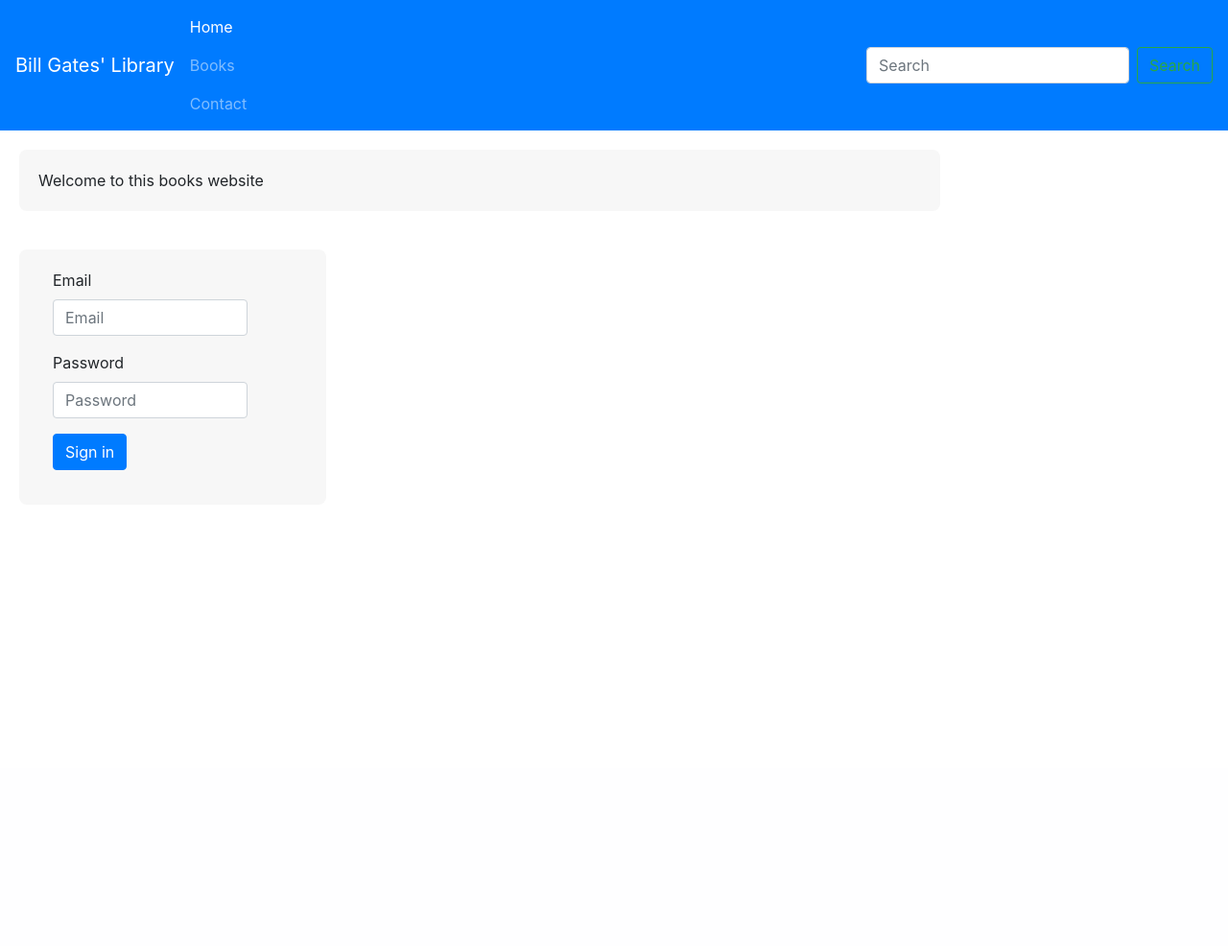
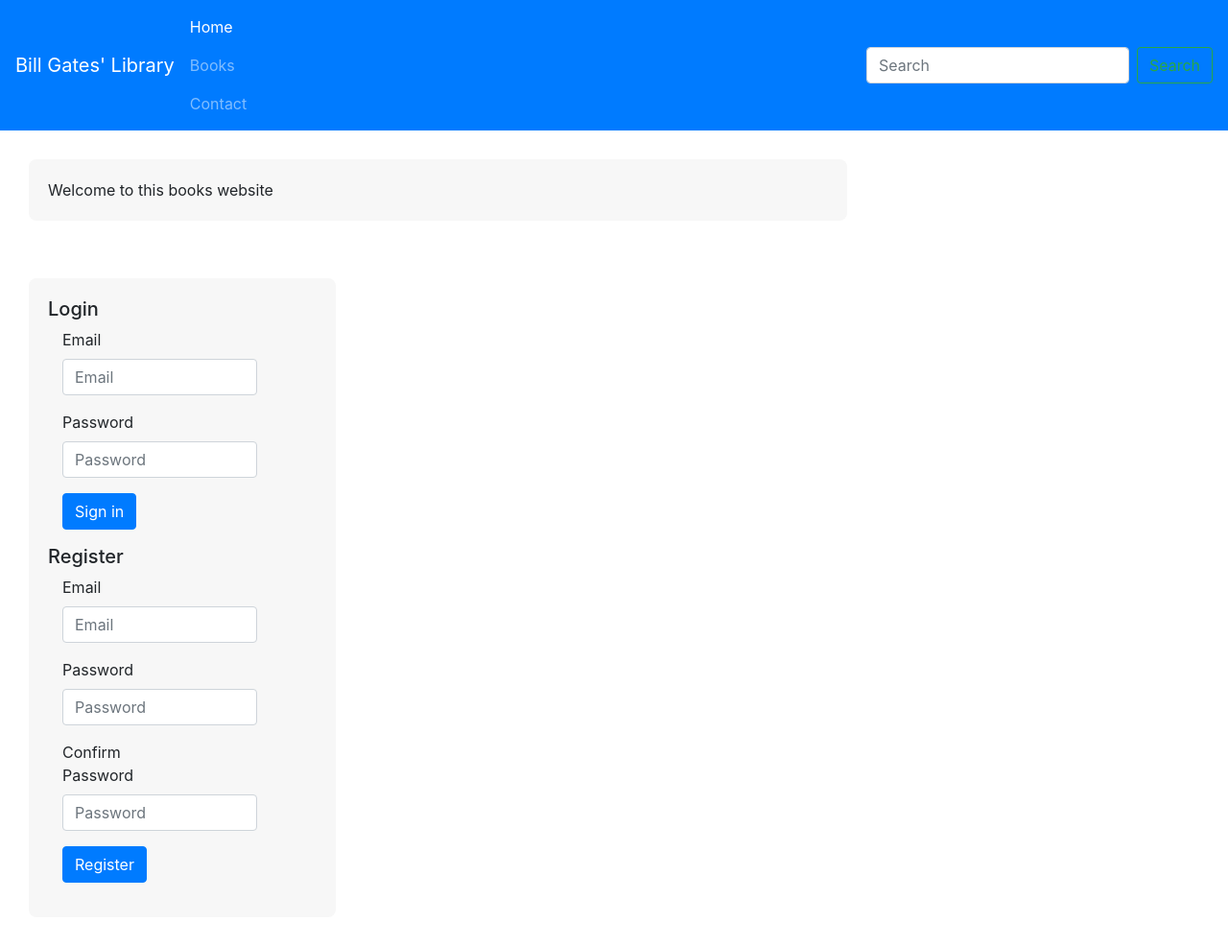
Before and after one commit to tomdevalk1997/project1, a Flask app: page /books in a window 1280 px wide. Shown: the whole page at 96% size. Before the commit the page ends 490 px from the top, so only its background shows below. Run offline with Flask 2, Linux system fonts and the light colour scheme; some libraries are stand-ins or nearby versions.

Commit message:
Added register form and column styles

```diff
--- a/templates/layout.html
+++ b/templates/layout.html
@@ -26,12 +26,13 @@
       </nav>
       <div class="container-fluid">
         <div class="row">
-          <div class="col-sm-9" style="background-color: #f7f7f7; border-radius: 8px; margin: 20px; padding: 20px;">
+          <div class="col-sm-8" style="background-color: #f7f7f7; border-radius: 8px; margin: 30px; padding: 20px;">
             {% block heading %} {% endblock %}
             {% block main_body %}
             {% endblock %}
           </div>
-          <div class="col-sm-3" style="background-color: #f7f7f7; border-radius: 8px; margin: 20px; padding: 20px;">
+          <div class="col-sm-3" style="background-color: #f7f7f7; border-radius: 8px; margin: 30px; padding: 20px;">
+            <h5>Login</h5>
             <form class="form-horizontal">
               <div class="form-group">
                 <label for="inputEmail3" class="col-sm-2 control-label">Email</label>
@@ -51,6 +52,32 @@
                 </div>
               </div>
             </form>
+            <h5>Register</h5>
+            <form class="form-horizontal">
+              <div class="form-group">
+                <label for="inputEmail3" class="col-sm-2 control-label">Email</label>
+                <div class="col-sm-10">
+                  <input type="email" class="form-control" id="inputEmail3" placeholder="Email">
+                </div>
+              </div>
+              <div class="form-group">
+                <label for="inputPassword3" class="col-sm-2 control-label">Password</label>
+                <div class="col-sm-10">
+                  <input type="password" class="form-control" id="inputPassword3" placeholder="Password">
+                </div>
+              </div>
+              <div class="form-group">
+                <label for="inputPassword3" class="col-sm-2 control-label">Confirm Password</label>
+                <div class="col-sm-10">
+                  <input type="password" class="form-control" id="inputPassword3" placeholder="Password">
+                </div>
+              </div>
+              <div class="form-group">
+                <div class="col-sm-offset-2 col-sm-10">
+                  <button type="submit" class="btn btn-primary">Register</button>
+                </div>
+              </div>
+            </form>
           </div>
         </div>
       </div>
```
